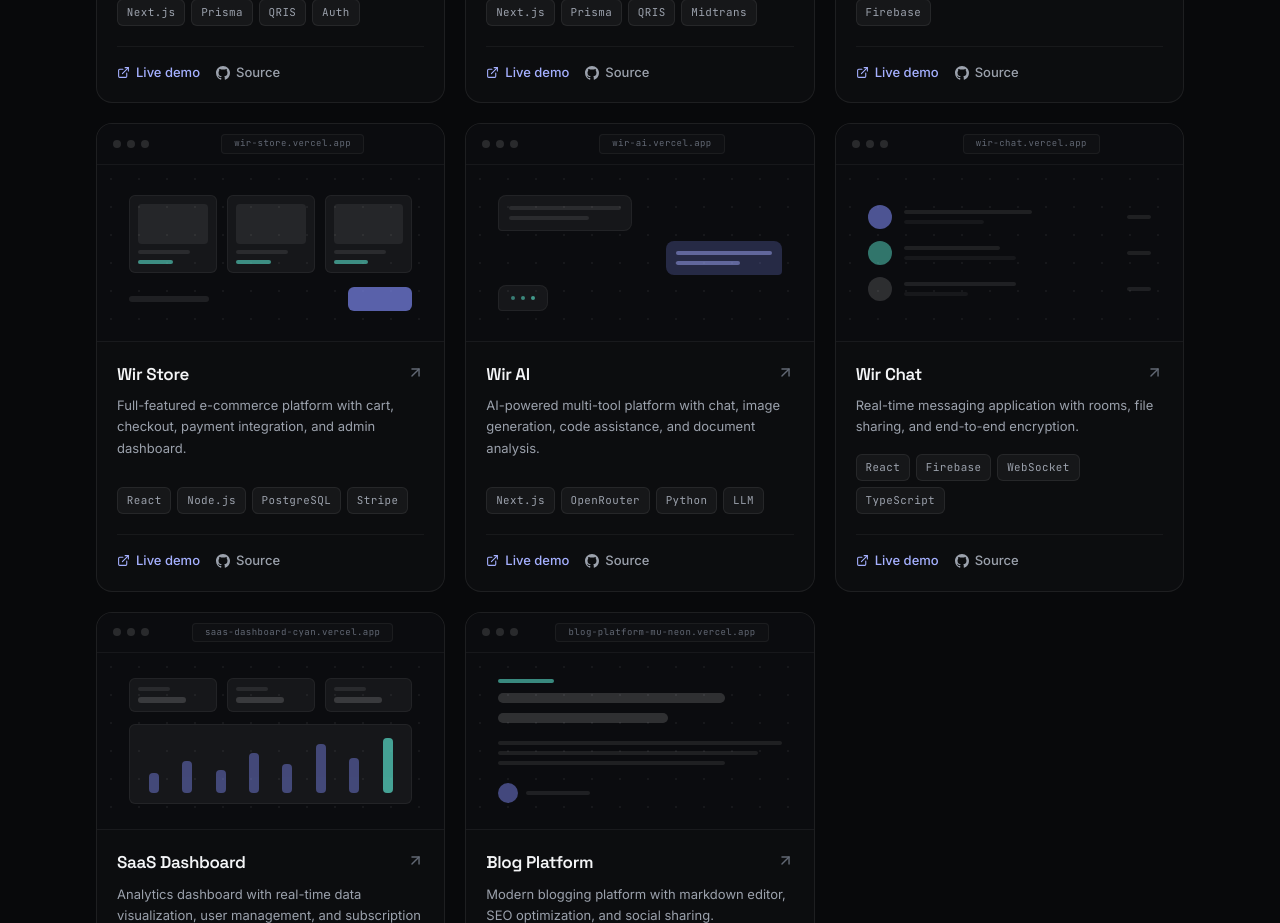
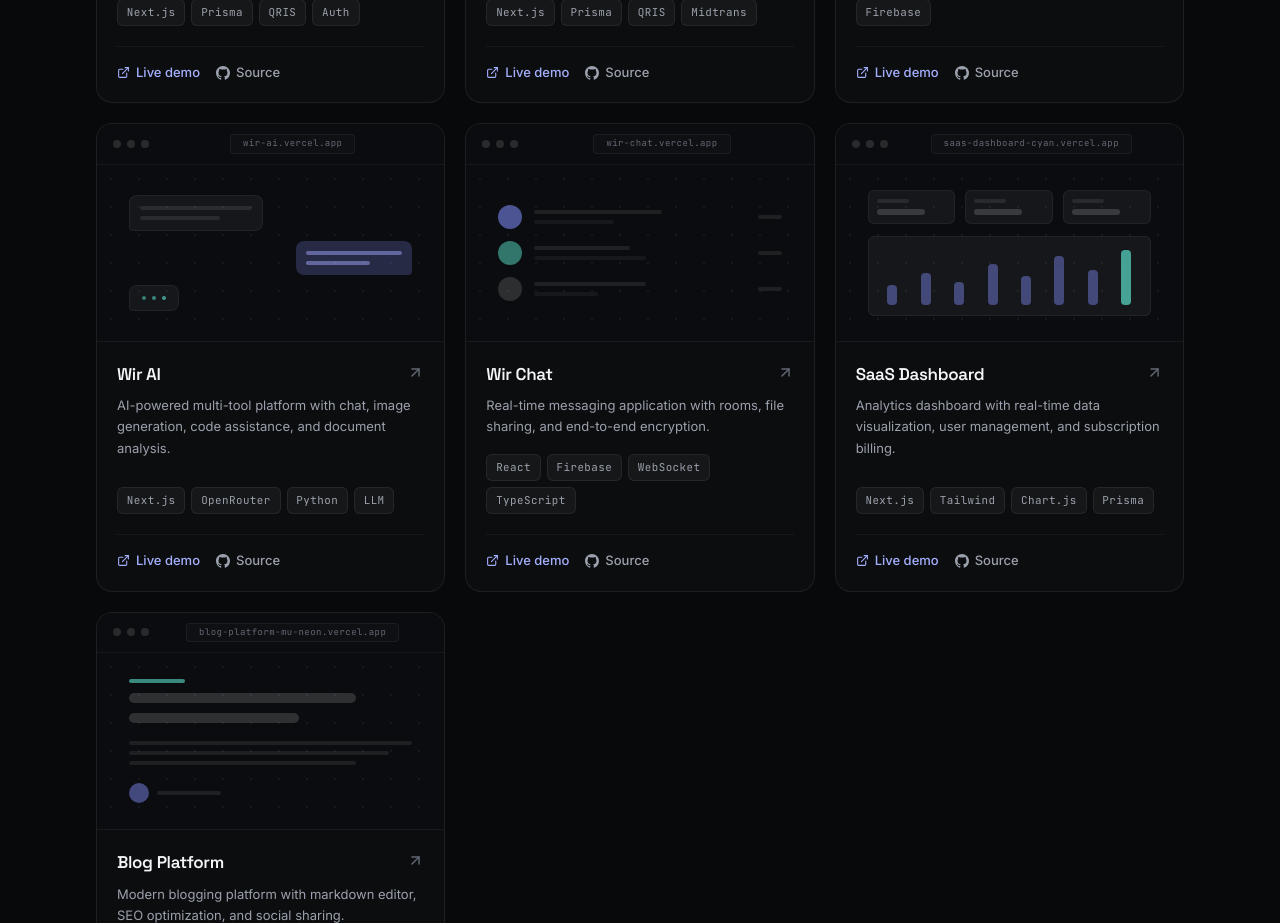
Before and after one commit to achmadwirra/achmadwirra.github.io, a Next.js app: page / in a window 1280 px wide. Shown: the part 5320-6243 px from the top of the page. Built offline with nearby package versions, Linux system fonts and the light colour scheme.

Commit message:
chore: remove Wir Store (wir-store.vercel.app) project card & dead store preview art

```diff
--- a/src/components/Projects.tsx
+++ b/src/components/Projects.tsx
@@ -12,7 +12,7 @@ const GithubIcon = () => (
 );
 
 type Category = "all" | "web" | "ai" | "web3" | "fullstack";
-type PreviewKind = "forms" | "store" | "ai" | "chat" | "dashboard" | "blog" | "qris" | "license";
+type PreviewKind = "forms" | "ai" | "chat" | "dashboard" | "blog" | "qris" | "license";
 
 interface Project {
   title: string;
@@ -58,17 +58,6 @@ const projects: Project[] = [
     liveUrl: "https://wir-forms.vercel.app",
     githubUrl: "https://github.com/achmadwirra",
     preview: "forms",
-  },
-  {
-    title: "Wir Store",
-    domain: "wir-store.vercel.app",
-    description:
-      "Full-featured e-commerce platform with cart, checkout, payment integration, and admin dashboard.",
-    category: ["web", "fullstack"],
-    tags: ["React", "Node.js", "PostgreSQL", "Stripe"],
-    liveUrl: "https://wir-store.vercel.app",
-    githubUrl: "https://github.com/achmadwirra",
-    preview: "store",
   },
   {
     title: "Wir AI",
@@ -202,22 +191,6 @@ function PreviewArt({ kind }: { kind: PreviewKind }) {
           <div className={`${line} mt-1.5 h-1.5 w-24`} />
           <div className={`${block} h-7 w-full`} />
           <div className="mt-2 h-7 w-24 rounded-md bg-[#818cf8]/70" />
-        </div>
-      );
-    case "store":
-      return (
-        <div className="grid h-full grid-cols-3 content-center gap-2.5 px-8">
-          {[0, 1, 2].map((i) => (
-            <div key={i} className={`${block} flex flex-col gap-1.5 p-2`}>
-              <div className="h-10 rounded bg-white/[0.07]" />
-              <div className={`${line} h-1 w-3/4`} />
-              <div className="h-1 w-1/2 rounded-full bg-[#5eead4]/60" />
-            </div>
-          ))}
-          <div className="col-span-3 mt-1 flex items-center justify-between">
-            <div className={`${line} h-1.5 w-20`} />
-            <div className="h-6 w-16 rounded-md bg-[#818cf8]/70" />
-          </div>
         </div>
       );
     case "ai":
```
